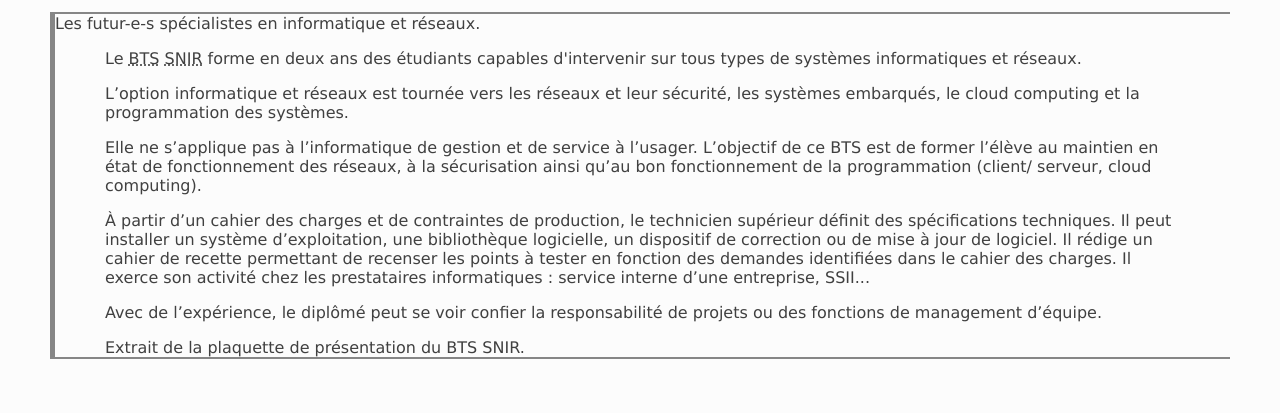
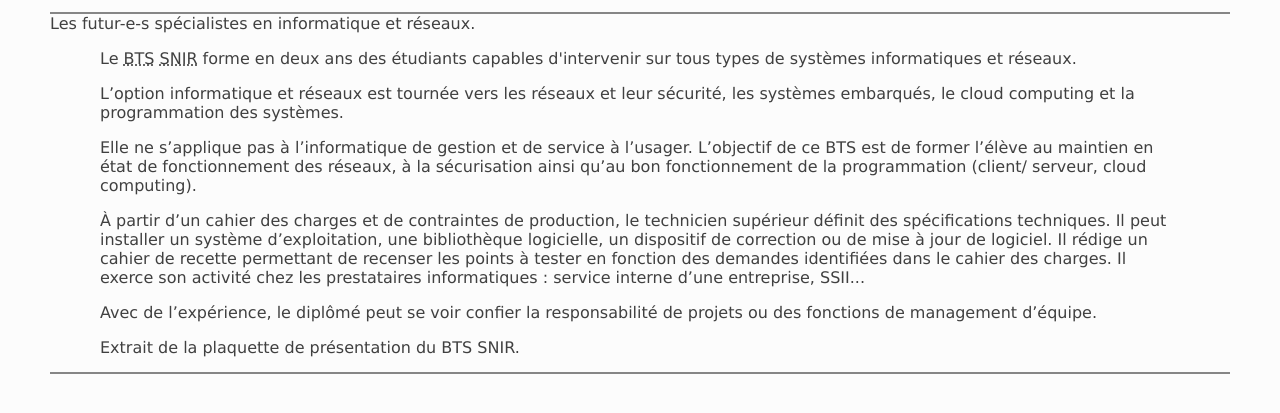
Before and after one commit to baggio-snir/baggio-snir.github.io, a plain HTML site: page index.html in a window 1280 px wide. Shown: the part 91-504 px from the top of the page. Drawn offline with Linux system fonts and the light colour scheme.

Commit message:
Update general.css

```diff
--- a/assets/css/general.css
+++ b/assets/css/general.css
@@ -1,3 +1,7 @@
+* {
+  transition: all 5s;
+}
+
 html, body {
   margin: 0px;
   padding: 0px;
@@ -20,12 +24,18 @@ section {
   margin-bottom: 15px;
   border-top: 2px solid #868686;
   border-bottom: 2px solid #868686;
-  border-left: 5px solid #868686;
 }
 
 article {
   margin-left: 50px;
   margin-right: 50px;
+  margin-top: 15px;
+  margin-bottom: 15px;
+  border-left: 5px hidden #868686;
+}
+
+article:hover {
+  border-style: solid;
 }
 
 *[title] {
```
